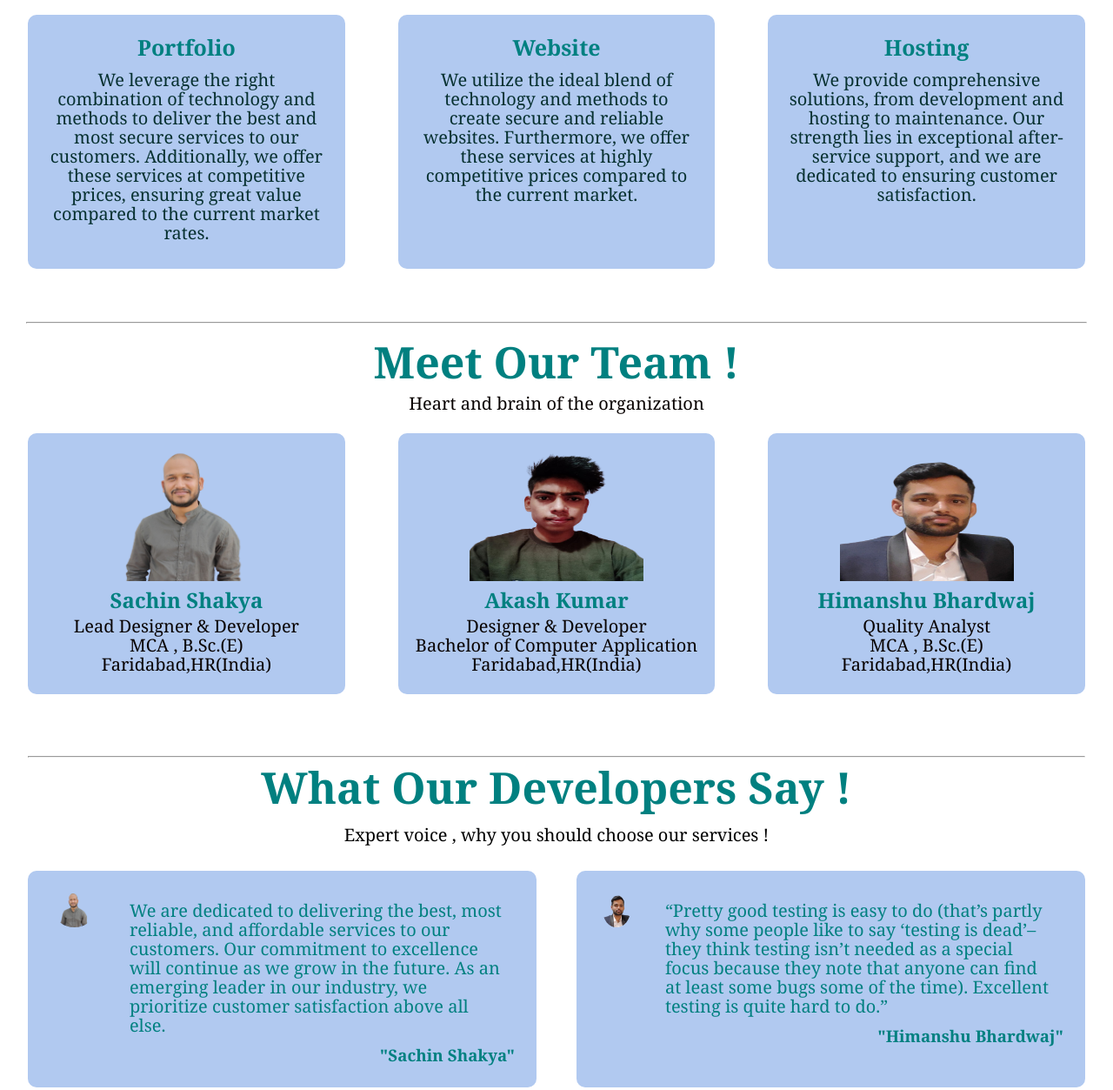
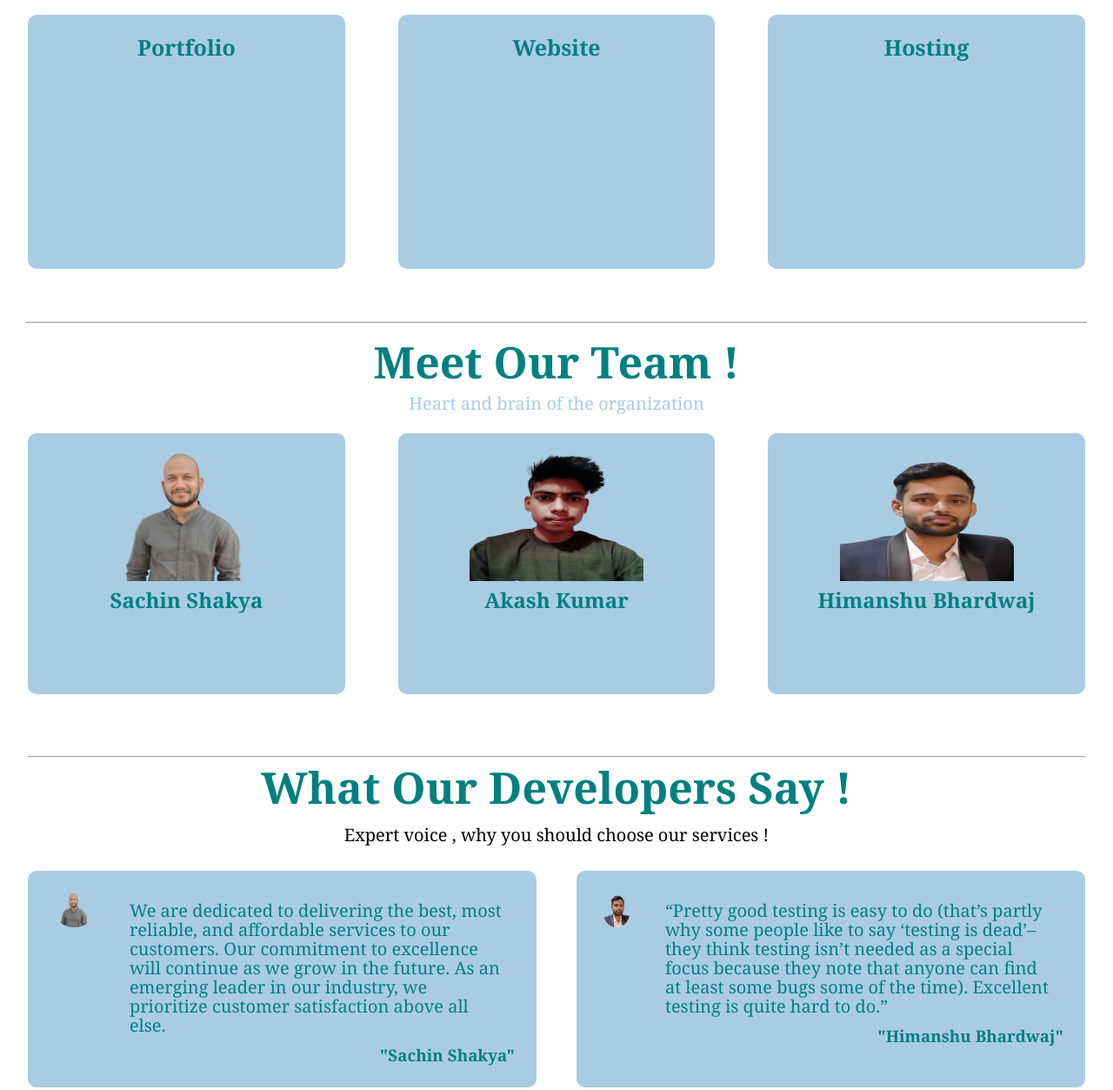
Before and after one commit to ShakyaEmpire/ShakyaDesignStudio.github.io, a plain HTML site: page index.html in a window 1280 px wide. Shown: the part 897-2150 px from the top of the page at 87% size. Drawn offline with Linux system fonts and the light colour scheme.

Commit message:
Update style.css

```diff
--- a/style.css
+++ b/style.css
@@ -156,7 +156,7 @@ nav .fa{  /* for icon not showing on large screen*/
      font-size: 25px;
  }
  .services-col p{
-     color: rgb(7, 49, 49);
+     color: rgb(169, 204, 227);
      font-size: 20px;
  }
  .row{
@@ -167,7 +167,7 @@ nav .fa{  /* for icon not showing on large screen*/
 }
 .services-col{
     flex-basis: 30%;
-    background: #b1c9f0;
+    background: #a9cce3;
     border-radius: 10px;
     margin-bottom: 5%;
     padding: 20px 12px;
@@ -207,14 +207,14 @@ nav .fa{  /* for icon not showing on large screen*/
 }
 
 .team p{
-    color: rgb(8, 2, 1);
+    color: rgb(169, 204, 227);
     font-size: 20px;
     line-height: 22px;
     padding: 3px;
 }
 .team-col{
     flex-basis: 30%;
-    background: #b1c9f0;
+    background: #a9cce3;
     border-radius: 10px;
     margin-bottom: 5%;
     padding: 20px 12px;
@@ -265,7 +265,7 @@ nav .fa{  /* for icon not showing on large screen*/
     border-radius: 10px;
     text-align: left;
     margin-bottom: 5%;
-    background: #b1c9f0;
+    background: #a9cce3;
     padding: 25px;
     cursor: pointer;
     display: flex;
```
